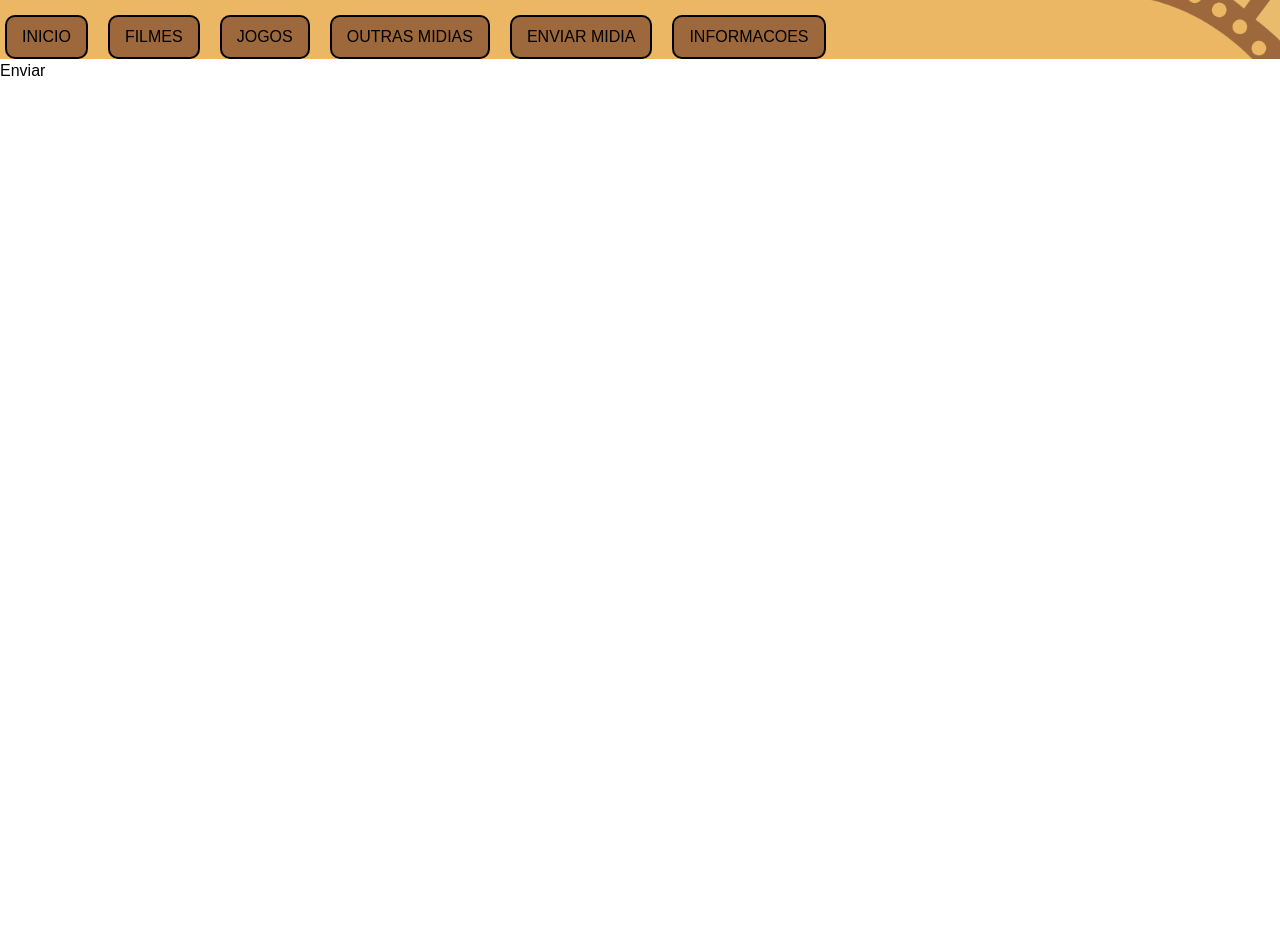
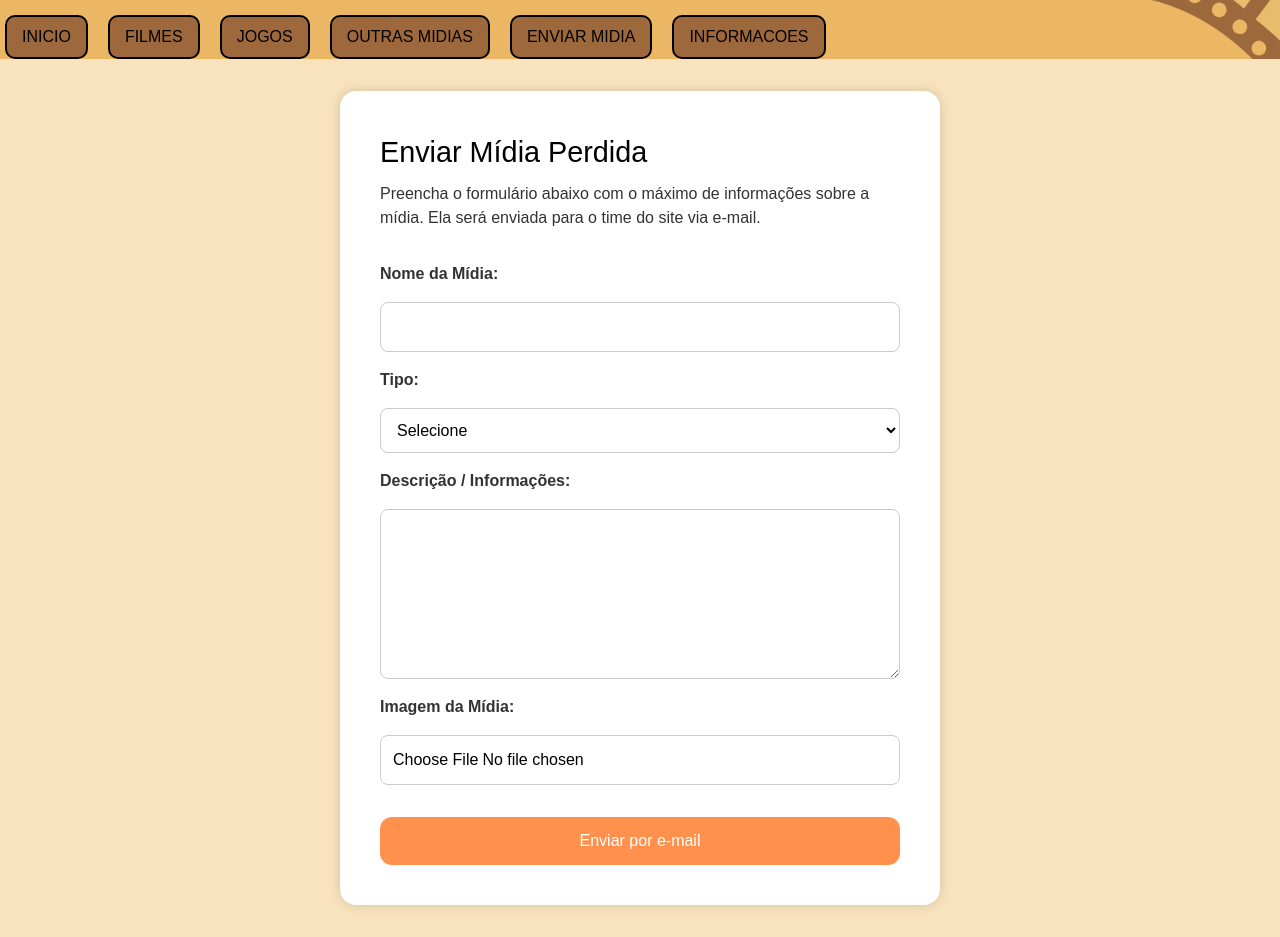
Before and after one commit to MatheusNogMoreira/ProjetoCCF321, a Next.js app: page /pages/enviar in a window 1280 px wide. Shown: the part 140-1077 px from the top of the page. Before the commit the page ends 800 px from the top, so only its background shows below. Built offline with nearby package versions, Linux system fonts and the light colour scheme.

Commit message:
Página de enviar feita

```diff
--- a/src/app/pages/enviar/page.tsx
+++ b/src/app/pages/enviar/page.tsx
@@ -1,5 +1,35 @@
-export default function Enviar(){
-    return(
-        <p>Enviar</p>
-    )
+"use client";
+import "./pageEnviar.css";
+
+export default function Enviar() {
+    return (
+        <main className="page-enviar">
+            <div className="form-container">
+                <h1>Enviar Mídia Perdida</h1>
+                <p>Preencha o formulário abaixo com o máximo de informações sobre a mídia. Ela será enviada para o time do site via e-mail.</p>
+
+                <form className="form-enviar" onSubmit={(e) => e.preventDefault()}>
+                    <label htmlFor="nome">Nome da Mídia:</label>
+                    <input type="text" id="nome" name="nome" required />
+
+                    <label htmlFor="tipo">Tipo:</label>
+                    <select id="tipo" name="tipo" required>
+                        <option value="">Selecione</option>
+                        <option value="video">Vídeo</option>
+                        <option value="jogo">Jogo</option>
+                        <option value="filme">Filme</option>
+                        <option value="outro">Outro</option>
+                    </select>
+
+                    <label htmlFor="descricao">Descrição / Informações:</label>
+                    <textarea id="descricao" name="descricao" rows={6} required />
+
+                    <label htmlFor="imagem">Imagem da Mídia:</label>
+                    <input type="file" id="imagem" name="imagem" accept="image/*" />
+
+                    <button type="submit">Enviar por e-mail</button>
+                </form>
+            </div>
+        </main>
+    );
 }
--- /dev/null
+++ b/src/app/pages/enviar/pageEnviar.css
@@ -0,0 +1,72 @@
+.page-enviar {
+    background-color: #f9e3bd;
+    min-height: 100vh;
+    display: flex;
+    justify-content: center;
+    padding: 2rem;
+    box-sizing: border-box;
+}
+
+.form-container {
+    background: white;
+    padding: 2.5rem;
+    border-radius: 16px;
+    max-width: 600px;
+    width: 100%;
+    box-shadow: 0 0 12px rgba(0, 0, 0, 0.15);
+    font-family: sans-serif;
+}
+
+.form-container h1 {
+    font-size: 1.8rem;
+    margin-bottom: 0.5rem;
+}
+
+.form-container p {
+    font-size: 1rem;
+    margin-bottom: 2rem;
+    color: #333;
+}
+
+.form-enviar {
+    display: flex;
+    flex-direction: column;
+    gap: 1rem;
+}
+
+.form-enviar label {
+    font-weight: bold;
+    color: #333;
+}
+
+.form-enviar input[type="text"],
+.form-enviar select,
+.form-enviar textarea,
+.form-enviar input[type="file"] {
+    padding: 0.75rem;
+    border-radius: 8px;
+    border: 1px solid #ccc;
+    font-size: 1rem;
+    background: #fff;
+    box-sizing: border-box;
+}
+
+.form-enviar textarea {
+    resize: vertical;
+}
+
+.form-enviar button {
+    margin-top: 1rem;
+    padding: 0.75rem;
+    background-color: #ff914d;
+    color: white;
+    border: none;
+    border-radius: 12px;
+    font-size: 1rem;
+    cursor: pointer;
+    transition: background-color 0.2s ease;
+}
+
+.form-enviar button:hover {
+    background-color: #ff7a26;
+}
```
